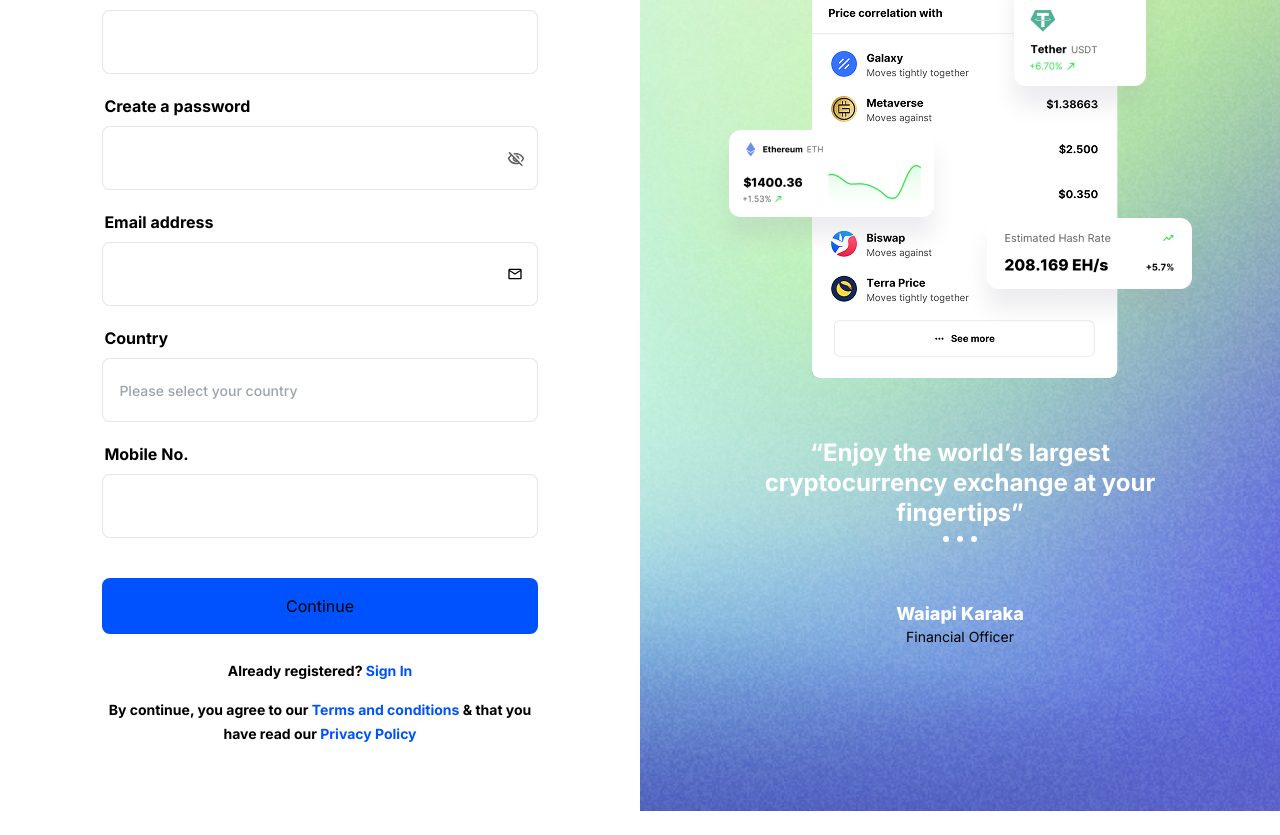
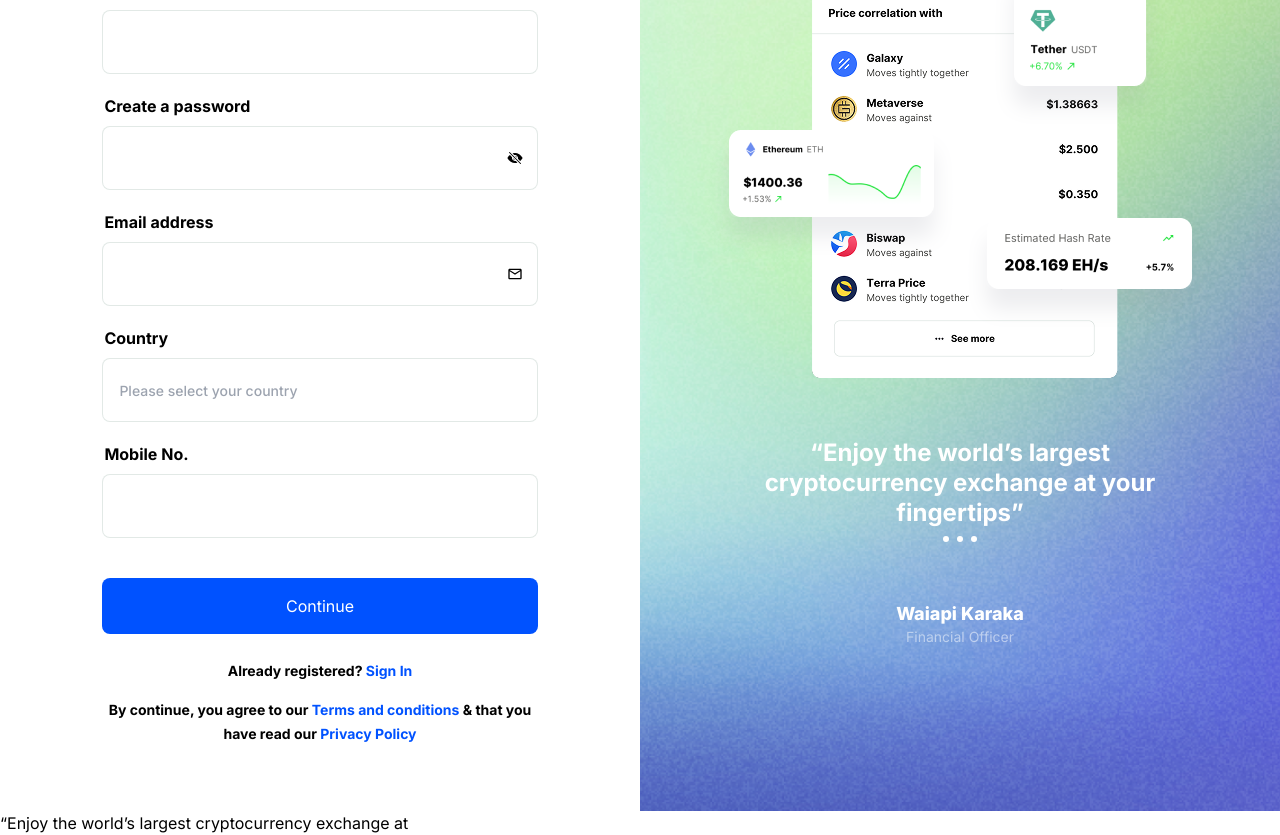
Before and after one commit to Iamkaran8/Smar_Nomoex_2.0, a React (Vite) app: page /signup in a window 1280 px wide. Shown: the part 265-1100 px from the top of the page. Before the commit the page ends 1076 px from the top, so only its background shows below. Built offline with nearby package versions, Linux system fonts and the light colour scheme.

Commit message:
Signup module added

```diff
--- a/package.json
+++ b/package.json
@@ -17,7 +17,8 @@
     "react-icons": "^5.4.0",
     "react-redux": "^9.2.0",
     "react-router-dom": "^7.1.5",
-    "react-slick": "^0.30.3"
+    "react-slick": "^0.30.3",
+    "react-toastify": "^11.0.3"
   },
   "devDependencies": {
     "@eslint/js": "^9.19.0",
--- a/src/components/Common/NewsletterVariants.tsx
+++ b/src/components/Common/NewsletterVariants.tsx
@@ -2,7 +2,7 @@
 export const NewsletterPlain = () =>{
     return(
         <div className="flex border items-center justify-start my-5 p-3">
-        <input type="email" className="outline-0 h-8 bg-Red"/>
+        <input type="email" className="outline-0 h-8 bg-transparent"/>
         <button>
             <MdOutlineMailOutline/>
         </button>
--- a/src/components/Registration/SignUpModule/RegRightSideData.tsx
+++ b/src/components/Registration/SignUpModule/RegRightSideData.tsx
@@ -22,7 +22,7 @@
           <h3 className="text-white text-[18px] font-extrabold">
             Waiapi Karaka
           </h3>
-          <h5 className="text-Soft_white text-[14px] font-normal ">
+          <h5 className="text-Soft_White text-[14px] font-normal ">
             Financial Officer
           </h5>
         </div>
--- a/src/components/Registration/SignUpModule/SignUpForm.tsx
+++ b/src/components/Registration/SignUpModule/SignUpForm.tsx
@@ -1,29 +1,27 @@
 import Nomoex_Logo from "../../../assets/Nomoex_Full_logo.svg";
-import Email_icon from "../../../assets/Email.svg";
-import Email_icon_White from "../../../assets/mail_white.svg";
 import Show_Icon from "../../../assets/Show_iCon.svg";
 import { useEffect, useState } from "react";
 import { CountryDropDown } from "./CountryDropDown";
 import { MdMailOutline } from "react-icons/md";
+import { ToastContainer, toast } from "react-toastify";
+import { IoEye, IoEyeOff } from "react-icons/io5";
+
+interface UserDataType {
+  name: string;
+  password: string;
+  email: string;
+  country: string;
+  mobileNo: string;
+}
 
 export const SignUpForm = () => {
-  const [isShow, setIsShow] = useState<boolean>(false);
-  const [isSubmited, setSubmited] = useState<boolean>(false);
-
-  const [isDisable, setDisable] = useState<boolean>(true);
+  const [isShow, setIsShow] = useState<boolean>(true);
 
   const showPass = () => {
     setIsShow((prev) => (prev = !prev));
   };
 
-  interface UserDataType {
-    name: string;
-    password: string;
-    email: string;
-    country: string;
-    mobileNo: string;
-  }
-
+  //User Form Data
   const [userData, setUserData] = useState<UserDataType>({
     name: "",
     password: "",
@@ -32,41 +30,43 @@
     mobileNo: "",
   });
 
+  // Form Submission
   const handleSubmit = (e: React.FormEvent<HTMLFormElement>) => {
     e.preventDefault();
-    setSubmited(true);
-    if (
-      userData.name ||
-      userData.password ||
-      userData.email ||
-      userData.country ||
-      userData.mobileNo === ""
-    ) {
-      setDisable(false);
-    } else {
-      setDisable(true);
+
+    //Input Validations
+    let isValid = true;
+    if (!userData.name.match(/^[a-zA-Z0-9]+$/)) {
+      toast.error("Enter a Valid Username");
+      isValid = false;
+    }
+    if (!userData.password.match(/^[a-zA-Z0-9]+$/)) {
+      toast.error("Enter a Valid Password");
+      isValid = false;
+    }
+    if (!userData.email.match(/^[^\s@]+@[^\s@]+\.[^\s@]+$/)) {
+      toast.error("Enter a Valid Email Address");
+      isValid = false;
+    }
+    if (userData.country === "") {
+      toast.error("Enter a Valid Country");
+      isValid = false;
+    }
+    if (!userData.mobileNo.match(/^\d{10}$/)) {
+      toast.error("Enter a Valid 10-digit Mobile Number");
+      isValid = false;
     }
 
-    setSubmited(true);
-    console.log(userData);
+    if (!isValid) return;
+
+    console.log("Form submitted successfully:", userData);
   };
 
+  //User Data Storing
   const handleChange = (e: React.ChangeEvent<HTMLInputElement>) => {
     const { name, value } = e.target;
-
     setUserData((prev) => ({ ...prev, [name]: value }));
   };
-
-  useEffect(() => {
-    const isFormIncomplete =
-      !userData.name ||
-      !userData.password ||
-      !userData.email ||
-      !userData.country ||
-      !userData.mobileNo;
-
-    setDisable(isFormIncomplete); // Disable when any field is empty
-  }, [userData]);
 
   return (
     <>
@@ -89,19 +89,12 @@
             <input
               name="name"
               id="name"
-              className="border-[1px] border-Soft_Gray dark:border-Soft_Gray_20 dark:bg-Black rounded-[8px] h-[64px] px-4 placeholder:text-gray-400 dark:focus:border-Bright_Blue focus:outline-none focus:border-Bright_Blue  text-[14px] font-medium "
+              className="border-[1px] border-Soft_Gray dark:border-Soft_Gray_20 dark:bg-black rounded-[8px] h-[64px] px-4 placeholder:text-gray-400 dark:focus:border-Bright_Blue focus:outline-none focus:border-Bright_Blue  text-[14px] font-medium "
               type="text"
               placeholder=""
               value={userData.name}
               onChange={handleChange}
             />
-            {isSubmited && userData.name == "" ? (
-              <span className="text-[12px] text-Red font-bold ml-1">
-                Enter Your Name
-              </span>
-            ) : (
-              ""
-            )}
           </div>
 
           {/* Create Password Field */}
@@ -113,24 +106,17 @@
               onChange={handleChange}
               name="password"
               id="create_pass"
-              className="border-[1px] border-Soft_Gray dark:focus:border-Bright_Blue dark:border-Soft_Gray_20 dark:bg-Black rounded-[8px] h-[64px] px-4 placeholder:text-gray-400 focus:outline-none focus:border-Bright_Blue text-[14px] font-medium "
+              className="border-[1px] border-Soft_Gray dark:focus:border-Bright_Blue dark:border-Soft_Gray_20 dark:bg-black rounded-[8px] h-[64px] px-4 placeholder:text-gray-400 focus:outline-none focus:border-Bright_Blue text-[14px] font-medium "
               type={isShow ? "password" : "text"}
               placeholder=""
             />
-            <img
+            <span
               onClick={() => showPass()}
-              className="absolute right-[3%] top-[58%] h-[18px] w-[18px]"
-              src={Show_Icon}
-              alt="Show_Icon"
-            />
+              className="absolute cursor-pointer right-[3%] top-[58%] h-[18px] w-[18px]"
+            >
+              {isShow ? <IoEyeOff /> : <IoEye />}
+            </span>
           </div>
-          {isSubmited && userData.password == "" ? (
-            <span className="text-[12px] text-Red font-bold ml-1 -mt-2">
-              Pls Enter Pasword
-            </span>
-          ) : (
-            ""
-          )}
 
           {/* Email Address Field */}
           <div className="flex flex-col gap-2 relative ">
@@ -140,27 +126,15 @@
             <input
               name="email"
               id="email"
-              className=" dark:focus:border-Bright_Blue border-[1px] border-Soft_Gray dark:border-Soft_Gray_20 dark:bg-Black rounded-[8px] h-[64px] px-4 placeholder:text-gray-400 focus:outline-none focus:border-Bright_Blue text-[14px] font-medium "
+              className=" dark:focus:border-Bright_Blue border-[1px] border-Soft_Gray dark:border-Soft_Gray_20 dark:bg-black rounded-[8px] h-[64px] px-4 placeholder:text-gray-400 focus:outline-none focus:border-Bright_Blue text-[14px] font-medium "
               type="email"
               placeholder=""
               onChange={handleChange}
             />
-            {/* <img
-              className="absolute right-[3%]  top-[58%] h-[18px] w-[18px]"
-              src={Email_icon_White}
-              alt="Email_icon"
-            /> */}
-            <span className="absolute right-[3%]  top-[58%] h-[18px] w-[18px] dark:text-White text-Black">
+            <span className="absolute right-[3%]  top-[58%] h-[18px] w-[18px] dark:text-white text-black">
               <MdMailOutline />
             </span>
           </div>
-          {isSubmited && userData.email == "" ? (
-            <span className="text-[12px] text-Red font-bold ml-1 -mt-2">
-              Pls Enter Email
-            </span>
-          ) : (
-            ""
-          )}
 
           {/* Country Field */}
           <div className="flex flex-col gap-2">
@@ -173,13 +147,6 @@
                 setUserData={setUserData}
               />
             </div>
-            {isSubmited && userData.country == "" ? (
-              <span className="text-[12px] text-Red font-bold ml-1">
-                Select Country
-              </span>
-            ) : (
-              ""
-            )}
           </div>
 
           {/* Mobile Number Field */}
@@ -190,42 +157,35 @@
             <input
               name="mobileNo"
               id="Mobile_num"
-              className=" border-[1px] border-Soft_Gray dark:border-Soft_Gray_20 dark:bg-Black rounded-[8px] h-[64px] px-4 placeholder:text-gray-400 focus:outline-none focus:border-Bright_Blue dark:focus:border-Bright_Blue text-[14px] font-medium "
+              className=" border-[1px] border-Soft_Gray dark:border-Soft_Gray_20 dark:bg-black rounded-[8px] h-[64px] px-4 placeholder:text-gray-400 focus:outline-none focus:border-Bright_Blue dark:focus:border-Bright_Blue text-[14px] font-medium "
               type="text"
               placeholder=""
               value={userData.mobileNo}
               onChange={handleChange}
             />
-            {isSubmited && userData.mobileNo == "" ? (
-              <span className="text-[12px] text-Red font-bold ml-1">
-                Pls Enter Mobile No
-              </span>
-            ) : (
-              ""
-            )}
           </div>
 
           {/* Submit Button */}
           <button
-            disabled={isDisable}
             type="submit"
-            className="bg-Bright_Blue rounded-[8px] text-White py-4 mt-5"
+            className="bg-Bright_Blue rounded-[8px] text-white py-4 mt-5"
           >
             Continue
           </button>
         </form>
         <div className=" text-center py-[25px] flex  flex-col gap-[15px]">
-          <p className="dark:text-White text-Black text-[14px] font-bold">
+          <p className="dark:text-white text-black text-[14px] font-bold">
             Already registered?{" "}
             <span className="text-Bright_Blue font-bold">Sign In</span>
           </p>
-          <p className="dark:text-White text-Black text-[14px] font-bold">
+          <p className="dark:text-white text-black text-[14px] font-bold">
             By continue, you agree to our{" "}
             <span className="text-Bright_Blue">Terms and conditions </span>&
             that you have read our
             <span className="text-Bright_Blue"> Privacy Policy</span>
           </p>
         </div>
+        <ToastContainer />
       </div>
     </>
   );
--- a/src/components/Registration/SignUpModule/SignUpModule.tsx
+++ b/src/components/Registration/SignUpModule/SignUpModule.tsx
@@ -3,6 +3,7 @@
 import Background_img from "../../../assets/Singup_Bg.png";
 import Background_img_mbl from "../../../assets/singup_mbl_bg.png";
 import { RegRightSideData } from "./RegRightSideData";
+import { Slider } from "../Slider";
 
 
 export const SignUpModule = () => {
@@ -37,6 +38,7 @@
           </div>
         </div>
       </div>
+      <Slider/>
     </>
   );
 };
--- a/src/components/Registration/SignUpModule/TextSlider.tsx
+++ b/src/components/Registration/SignUpModule/TextSlider.tsx
@@ -39,7 +39,7 @@
           <div
             key={i}
             className={`h-[6px] w-[6px] rounded-full transition-all duration-500 ${
-              i === index ? "bg-white w-[23px]" : "bg-white"
+              i === index ? "bg-white w-[25px]" : "bg-white"
             }`}
           />
         ))}
--- /dev/null
+++ b/src/components/Registration/Slider.tsx
@@ -0,0 +1,34 @@
+import { useEffect, useState } from "react";
+
+export const Slider = () => {
+  const texts: String[] = [
+    "“Enjoy the world’s largest cryptocurrency exchange at your fingertips”",
+    "“Enjoy the world’s largest cryptocurrency exchange at your ",
+    "“Enjoy the world’s largest cryptocurrency exchange at ",
+  ];
+  const [currentIndex, setCurrentIndex] = useState<number>(1);
+
+  useEffect(() => {
+    const intervel = setInterval(() => {
+      setCurrentIndex((prev) => (prev + 1) % texts.length);
+      console.log(3 % texts.length);
+    }, 3000);
+
+    return () => clearInterval(intervel);
+  }, []);
+
+  //   useEffect(() => {
+  //     const interval = setInterval(() => {
+  //       setIndex((prevIndex) => (prevIndex + 1) % texts.length);
+  //     }, 3000);
+
+  //     return () => clearInterval(interval);
+  //   }, []);
+  return (
+    <>
+      {texts.map((data, index) =>
+        index === currentIndex ? <p>{data}</p> : null
+      )}
+    </>
+  );
+};
```
Also changed, not shown: src/components/Registration/SignUpModule/CountryDropDown.tsx (+12 -7 lines), 1 other file (tests, documents, lock files or other folders).
